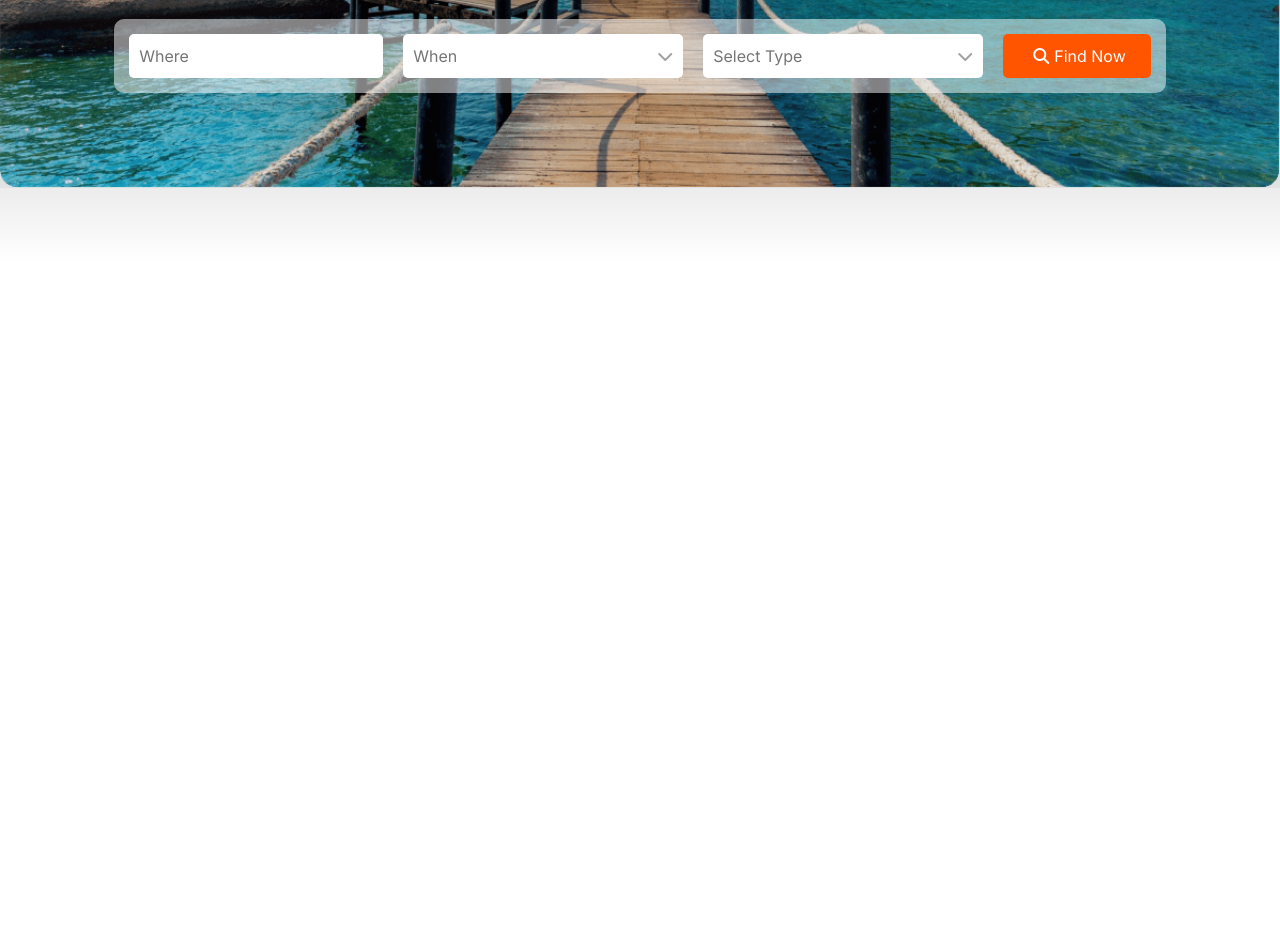
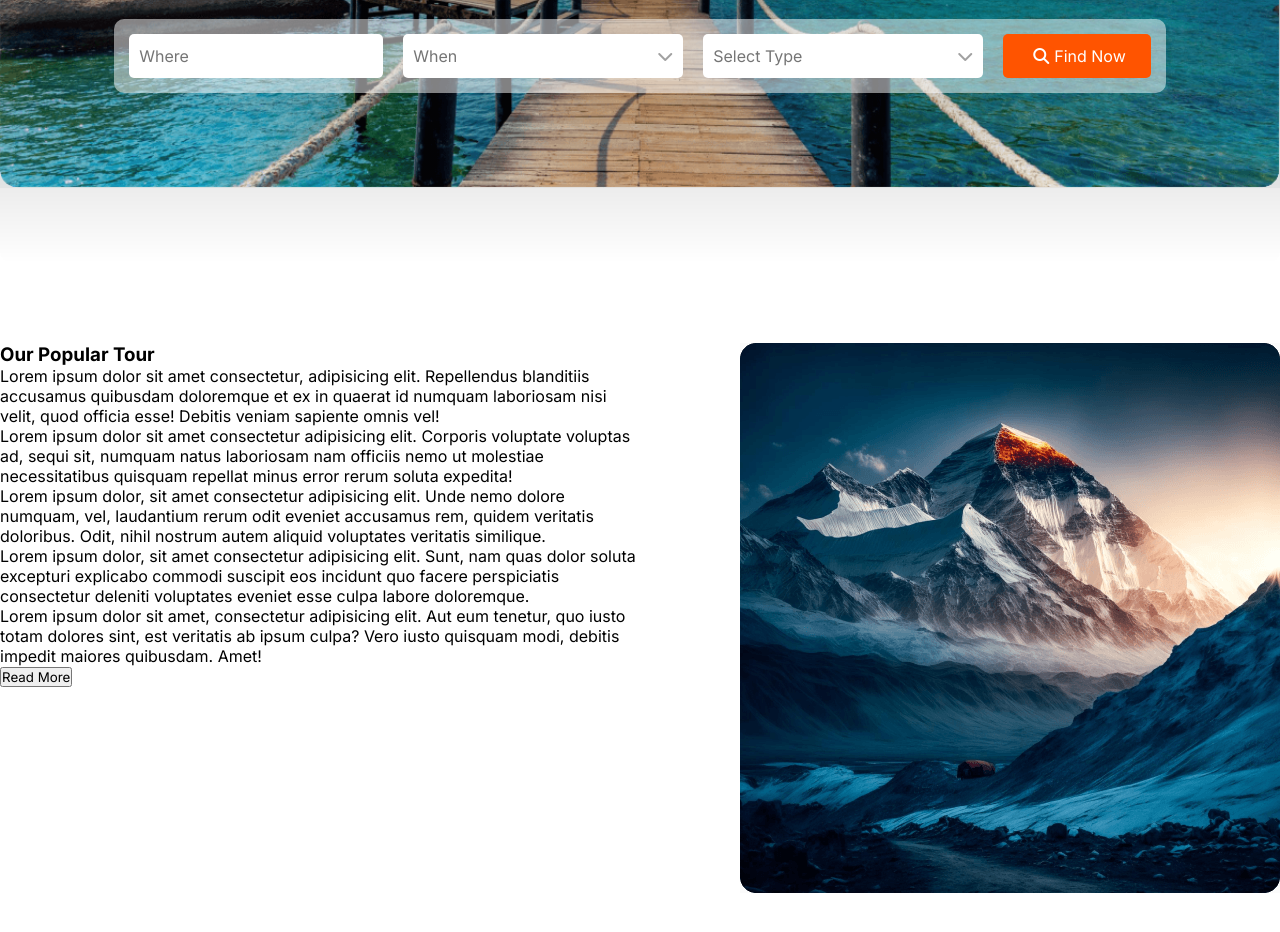
Before and after one commit to RabbitFactory/assignment-02-2024, a plain HTML site: page index.html in a window 1280 px wide. Shown: the part 500-1432 px from the top of the page. Before the commit the page ends 800 px from the top, so only its background shows below. Drawn offline with Linux system fonts and the light colour scheme.

Commit message:
pausing for now

```diff
--- a/index.html
+++ b/index.html
@@ -63,7 +63,24 @@
     </header>
 
     <main>
-
+        <section class="popular_container">
+            <div>
+                <h3>Our Popular Tour</h3>
+                <p>Lorem ipsum dolor sit amet consectetur, adipisicing elit. Repellendus blanditiis accusamus quibusdam doloremque et ex in quaerat id numquam laboriosam nisi velit, quod officia esse! Debitis veniam sapiente omnis vel!</p>
+                <ul>
+                    <li>Lorem ipsum dolor sit amet consectetur adipisicing elit. Corporis voluptate voluptas ad, sequi sit, numquam natus laboriosam nam officiis nemo ut molestiae necessitatibus quisquam repellat minus error rerum soluta expedita!</li>
+                    <li>Lorem ipsum dolor, sit amet consectetur adipisicing elit. Unde nemo dolore numquam, vel, laudantium rerum odit eveniet accusamus rem, quidem veritatis doloribus. Odit, nihil nostrum autem aliquid voluptates veritatis similique.</li>
+                    <li>Lorem ipsum dolor, sit amet consectetur adipisicing elit. Sunt, nam quas dolor soluta excepturi explicabo commodi suscipit eos incidunt quo facere perspiciatis consectetur deleniti voluptates eveniet esse culpa labore doloremque.</li>
+                </ul>
+                <p>Lorem ipsum dolor sit amet, consectetur adipisicing elit. Aut eum tenetur, quo iusto totam dolores sint, est veritatis ab ipsum culpa? Vero iusto quisquam modi, debitis impedit maiores quibusdam. Amet!</p>
+                <button>
+                    Read More
+                </button>
+            </div>
+            <div class="popular_img_container">
+                <img src="Images/Rectangle 4.png" alt="">
+            </div>
+        </section>
     </main>
 
     <footer>
--- a/style.css
+++ b/style.css
@@ -129,9 +129,26 @@ nav ul div li a:hover {
     color: #a1a1a1;
 }
 
+/* -------------------- popular --------*/
 
-
-
+.popular_container {
+    display: flex;
+    margin: 80px 0px;
+}
+.popular_container > div
+{
+    width: 50%;
+}
+.popular_img_container
+{
+    display: flex;
+    justify-content: center;
+    align-items: center;
+}
+.popular_img_container img {
+    width: 100%;
+    padding-left: 100px;
+}
 
 
 
```
